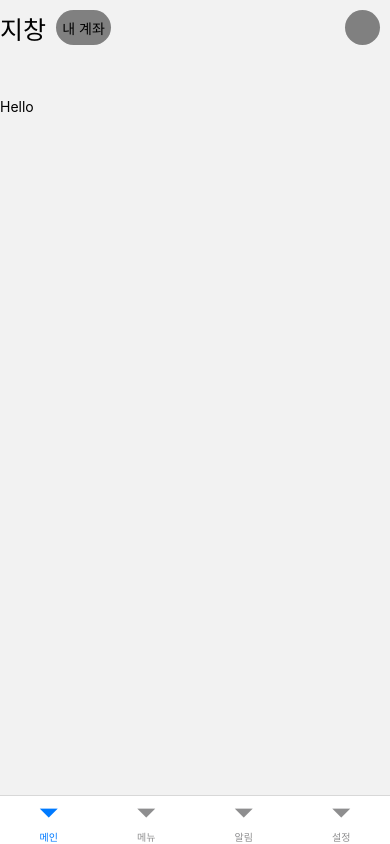
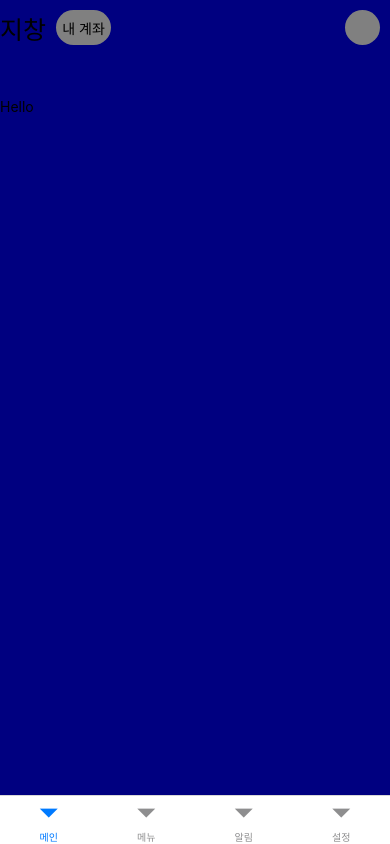
Before and after one commit to MintKangaroo/Clone_Coding, a React Native app in the folder KaKaoBank/: screen / in a window 390 px wide. Built offline with nearby package versions, Linux system fonts and the light colour scheme.

Commit message:
Spread Operator를 이용하여 MainPage Color 입히기

```diff
--- a/KaKaoBank/src/Screen/Main.tsx
+++ b/KaKaoBank/src/Screen/Main.tsx
@@ -1,9 +1,11 @@
 import React from 'react';
 import {View, Text, StyleSheet, TouchableOpacity} from 'react-native';
 
+import {color} from '../Style/color';
+
 export default ({navigation}: any) => {
   return (
-    <View style={{flex: 1}}>
+    <View style={{...color.main_page_back, flex: 1}}>
       <View
         style={{
           marginTop: 10,
--- /dev/null
+++ b/KaKaoBank/src/Style/color.tsx
@@ -0,0 +1,7 @@
+import {StyleSheet} from 'react-native';
+
+export const color = StyleSheet.create({
+  main_page_back: {
+    backgroundColor: '#000080',
+  },
+});
```
